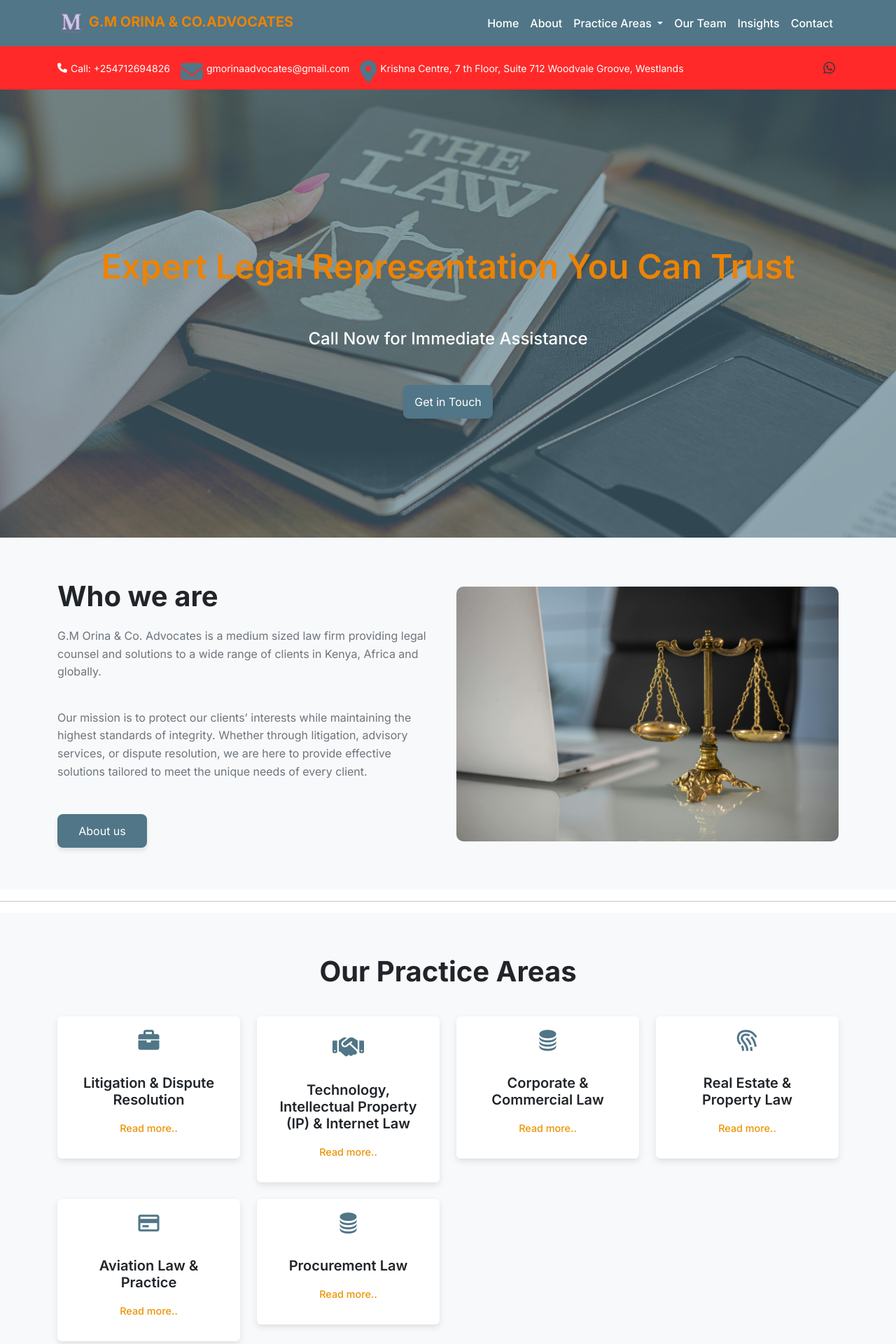
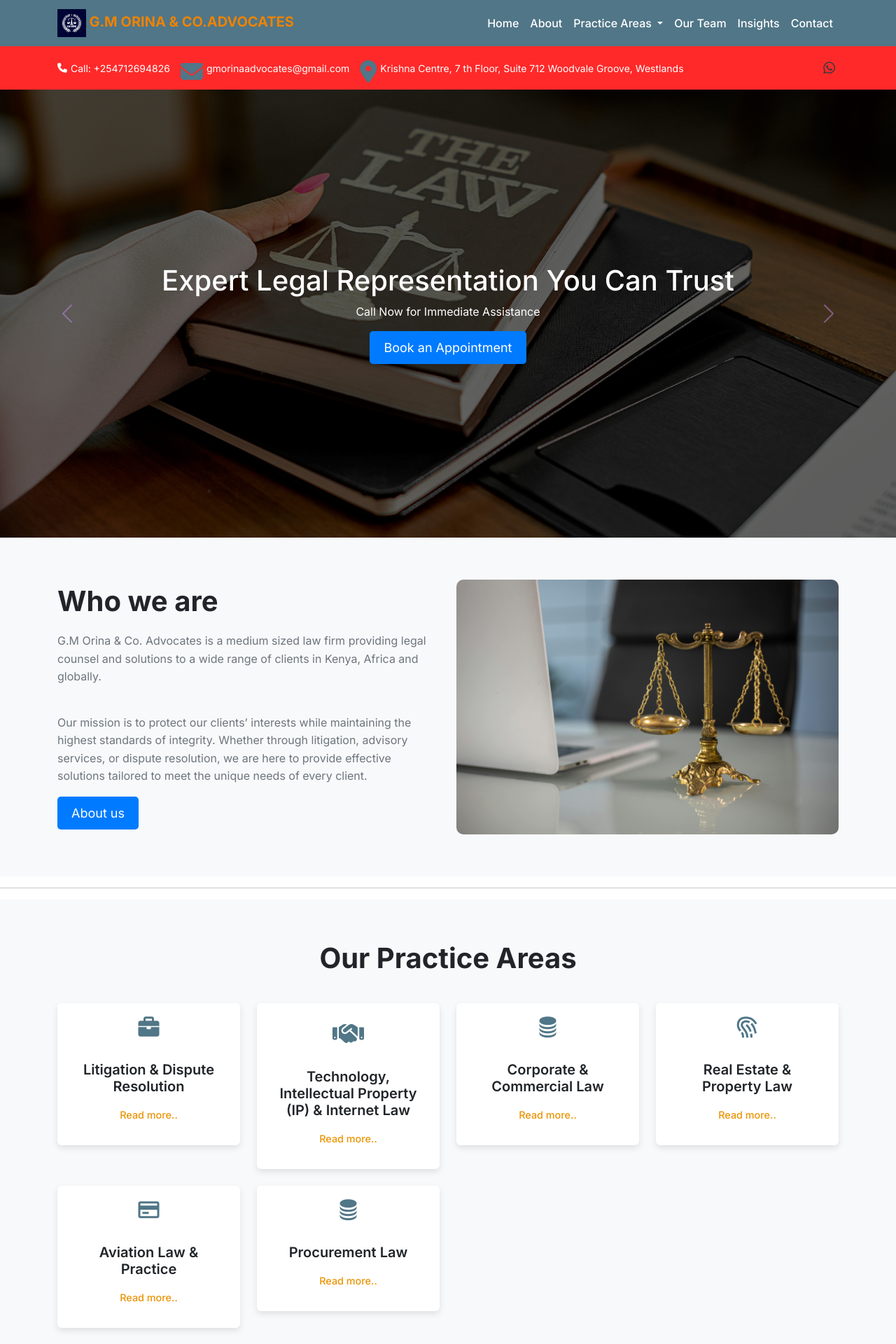
Before and after one commit to KakaDev254/Law-firm-website, a Django app: page / in a window 1280 px wide. Shown: the top 1920 px of the page at 70% size. Run offline with Django 5.2, Linux system fonts and the light colour scheme; data comes from the database, SQL or seed files in the repository; some libraries are stand-ins or nearby versions; some web fonts are replaced.

Commit message:
introduced carousel

```diff
--- a/base/static/base/styles.css
+++ b/base/static/base/styles.css
@@ -65,83 +65,105 @@
     text-align: center;
   }
 }
-/* Main navbar styles */
-
-.part1 {
-  background-image: url("images/book.jpg");
+/* Ensure the carousel is responsive */
+#legalCarousel {
+  height: 80vh;
   background-size: cover;
   background-position: center;
   background-repeat: no-repeat;
-  height: 80vh;
-  display: block;
-  justify-content: space-around;
-  align-items: center;
-  text-align: center;
-  position: relative;
-  padding-top: 6rem;
 }
-.part1 h1 {
-  padding-top: 8rem;
-  padding-bottom: 3rem;
-  font-weight: 600;
-  font-size: 48px;
-  color: #ec8305;
-  font-family: "Inter", serif;
-  font-optical-sizing: auto;
-  font-weight: 600;
-  font-style: normal;
-}
-.part1 p {
-  color: white;
-  font-weight: 500;
-  font-size: 24px;
-}
-.part1::after {
-  content: "";
-  display: block;
-  width: 100%;
-  height: 100%;
-  background-color: #507687;
+
+/* Dark Overlay for Better Readability */
+.overlay {
   position: absolute;
   top: 0;
   left: 0;
-  z-index: 0;
-  opacity: 0.6;
-}
-.part1 > * {
-  z-index: 10;
-  position: relative;
-}
-.custom-btn {
-  width: 8rem;
-  height: 3rem;
-  padding: 10px;
-  font-size: 16px;
-  border-radius: 8px;
-  border: none;
-  box-shadow: 0px 4px 6px rgba(0, 0, 0, 0.1);
-  cursor: pointer;
-  margin-top: 2rem;
-  background-color: #507687;
-  color: white;
-  font-weight: 400;
-  text-align: center;
-}
-.custom-btn:hover {
-  background-color: #0a364a;
+  width: 100%;
+  height: 100%;
+  background: rgba(0, 0, 0, 0.6); /* Semi-transparent black */
+  z-index: 1;
 }
 
-@media (max-width: 1024px) {
-  .part1 {
-    padding-top: 2rem;
+/* Ensure Content is Above Overlay */
+.slide-content {
+  position: relative;
+  z-index: 2;
+}
+
+/* Responsive Adjustments */
+@media (max-width: 768px) {
+  #legalCarousel {
+    height: 60vh;
+  }
+  .slide-content {
+    height: 60vh;
+  }
+  .custom-btn {
+    font-size: 16px;
+    padding: 8px 16px;
   }
 }
 
-/* Adjust padding for smaller screens */
-@media (max-width: 768px) {
-  .part1 {
-    padding-top: 0.5rem;
+/* Text and Image Animations */
+.fade-in-text {
+  opacity: 0;
+  transform: translateY(20px);
+  animation: fadeInUp 1s ease-in-out forwards;
+}
+
+.fade-in-image {
+  opacity: 0;
+  transform: translateX(-30px);
+  animation: fadeInLeft 1s ease-in-out forwards;
+}
+
+/* Keyframe Animations */
+@keyframes fadeInUp {
+  from {
+    opacity: 0;
+    transform: translateY(20px);
   }
+  to {
+    opacity: 1;
+    transform: translateY(0);
+  }
+}
+
+@keyframes fadeInLeft {
+  from {
+    opacity: 0;
+    transform: translateX(-30px);
+  }
+  to {
+    opacity: 1;
+    transform: translateX(0);
+  }
+}
+
+/* Custom Button Styling */
+.custom-btn {
+  background-color: #007bff;
+  color: white;
+  border: none;
+  padding: 10px 20px;
+  font-size: 18px;
+  transition: all 0.3s ease-in-out;
+  border-radius: 5px;
+}
+
+.custom-btn:hover {
+  background-color: #0056b3;
+  transform: scale(1.05);
+}
+
+/* Custom Carousel Controls */
+.custom-control {
+  filter: invert(28%) sepia(99%) saturate(2231%) hue-rotate(212deg)
+    brightness(95%) contrast(90%);
+}
+
+.custom-control:hover {
+  transform: scale(1.1);
 }
 
 /* part 2 css */
--- a/base/templates/base/home.html
+++ b/base/templates/base/home.html
@@ -1,8 +1,50 @@
-{% extends 'main.html'%} {% load static %} {% block title %}Home - G.M ORINA & CO.ADVOCATES{% endblock title %} {% block content %}
-<div  style="background-image: url('{% static "images/book.jpg" %}'); height: 80vh;" class="part1">
-  <h1>Expert Legal Representation You Can Trust</h1>
-  <p>Call Now for Immediate Assistance</p>
-  <button type="button" class="custom-btn">Get in Touch</button>
+{% extends 'main.html'%} {% load static %} {% block title %}Home - G.M ORINA &
+CO.ADVOCATES{% endblock title %} {% block content %}
+
+<div id="legalCarousel" class="carousel slide" data-bs-ride="carousel"
+     style="background-image: url('{% static "images/book.jpg" %}'); height: 80vh; background-size: cover; background-position: center;">
+
+  <div class="carousel-inner">
+
+    <!-- First Slide -->
+    <div class="carousel-item active">
+      <div class="overlay"></div> <!-- Dark Overlay -->
+      <div class="d-flex align-items-center justify-content-center text-white text-center slide-content" style="height: 80vh;">
+        <div class="container">
+          <h1 class="fade-in-text">Expert Legal Representation You Can Trust</h1>
+          <p class="fade-in-text">Call Now for Immediate Assistance</p>
+          <button type="button" class="custom-btn">Book an Appointment</button>
+        </div>
+      </div>
+    </div>
+
+    <!-- Second Slide -->
+    <div class="carousel-item">
+      <div class="overlay"></div> <!-- Dark Overlay -->
+      <div class="container d-flex align-items-center justify-content-center slide-content" style="height: 80vh;">
+        <div class="row w-100">
+          <div class="col-md-6 text-center text-md-start fade-in-image">
+            <img src="{% static 'images/logo.png' %}" class="img-fluid rounded" alt="Law Firm">
+          </div>
+          <div class="col-md-6 d-flex align-items-center">
+            <div class="fade-in-text text-center text-md-start">
+              <p class="fs-4">We are committed to delivering outstanding legal services tailored to your needs.</p>
+              <p class="fs-5">Contact us today and let our experienced legal team assist you.</p>
+            </div>
+          </div>
+        </div>
+      </div>
+    </div>
+
+  </div>
+
+  <!-- Carousel Controls -->
+  <button class="carousel-control-prev custom-control" type="button" data-bs-target="#legalCarousel" data-bs-slide="prev">
+    <span class="carousel-control-prev-icon" aria-hidden="true"></span>
+  </button>
+  <button class="carousel-control-next custom-control" type="button" data-bs-target="#legalCarousel" data-bs-slide="next">
+    <span class="carousel-control-next-icon" aria-hidden="true"></span>
+  </button>
 </div>
 <div class="part2">
   <div class="container">
@@ -11,11 +53,9 @@
       <div class="col-lg-6 col-md-12 who_we_are">
         <h1>Who we are</h1>
         <p>
-          G.M Orina & Co. Advocates is a medium sized
-          law firm providing legal counsel and solutions
-          to a wide range of clients in Kenya, Africa and
+          G.M Orina & Co. Advocates is a medium sized law firm providing legal
+          counsel and solutions to a wide range of clients in Kenya, Africa and
           globally.
-
         </p>
         <br />
         <p>
@@ -84,7 +124,10 @@
               >Published on: {{ blog.published_at}} By {{ blog.author }}</small
             >
             <br />
-            <a href="{% url 'blog_page' blog.id %}" class="btn btn-primary read-more-btn">
+            <a
+              href="{% url 'blog_page' blog.id %}"
+              class="btn btn-primary read-more-btn"
+            >
               Read More
             </a>
           </div>
@@ -110,7 +153,9 @@
         </p>
         <p>
           <strong>Email:</strong>
-          <a href="mailto:gmorinaadvocates@gmail.com">gmorinaadvocates@gmail.com</a>
+          <a href="mailto:gmorinaadvocates@gmail.com"
+            >gmorinaadvocates@gmail.com</a
+          >
         </p>
         <p>
           <strong>Phone:</strong>
@@ -138,8 +183,15 @@
       <div class="col-md-6 mb-4">
         <h3>Find Us Here</h3>
         <div class="embed-responsive">
-          <iframe src="https://www.google.com/maps/embed?pb=!1m17!1m12!1m3!1d3988.847273580759!2d36.80129707496572!3d-1.2641247987238449!2m3!1f0!2f0!3f0!3m2!1i1024!2i768!4f13.1!3m2!1m1!2zMcKwMTUnNTAuOSJTIDM2wrA0OCcxMy45IkU!5e0!3m2!1sen!2ske!4v1739821944158!5m2!1sen!2ske" width="600" height="450" style="border:0;" allowfullscreen="" loading="lazy" referrerpolicy="no-referrer-when-downgrade"></iframe>
-
+          <iframe
+            src="https://www.google.com/maps/embed?pb=!1m17!1m12!1m3!1d3988.847273580759!2d36.80129707496572!3d-1.2641247987238449!2m3!1f0!2f0!3f0!3m2!1i1024!2i768!4f13.1!3m2!1m1!2zMcKwMTUnNTAuOSJTIDM2wrA0OCcxMy45IkU!5e0!3m2!1sen!2ske!4v1739821944158!5m2!1sen!2ske"
+            width="600"
+            height="450"
+            style="border: 0"
+            allowfullscreen=""
+            loading="lazy"
+            referrerpolicy="no-referrer-when-downgrade"
+          ></iframe>
         </div>
       </div>
     </div>
```
Also changed, not shown: static/images/logo.png.
